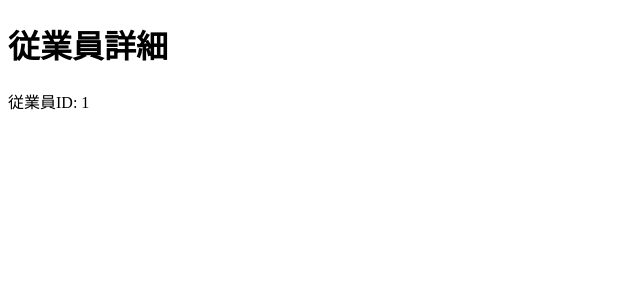
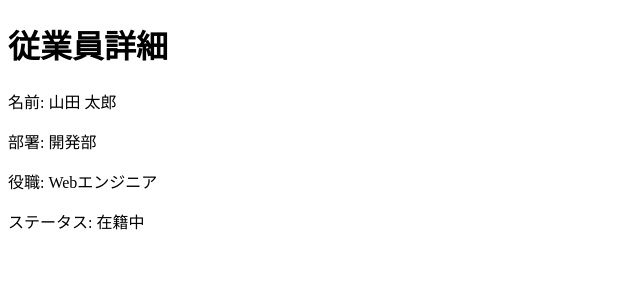
Before and after one commit to yuuttana1223/employee-system, an Angular app: page /employees/1 in a window 1280 px wide. Shown: the top 300 px of the page, without its empty margins (0-640 px from the left). Built offline with nearby package versions, Linux system fonts and the light colour scheme.

Commit message:
Display employee details from service

```diff
--- a/src/app/employees/employee-detail/employee-detail.html
+++ b/src/app/employees/employee-detail/employee-detail.html
@@ -1,2 +1,15 @@
 <h1>従業員詳細</h1>
-<p>従業員ID: {{ employeeId }}</p>
+
+@if (employee; as selectedEmployee) {
+  <p>名前: {{ selectedEmployee.name }}</p>
+  <p>部署: {{ selectedEmployee.department }}</p>
+  <p>役職: {{ selectedEmployee.position }}</p>
+
+  @if (selectedEmployee.status === 'active') {
+    <p>ステータス: 在籍中</p>
+  } @else {
+    <p>ステータス: 退職済み</p>
+  }
+} @else {
+  <p>従業員が見つかりません</p>
+}
--- a/src/app/employees/employee-detail/employee-detail.ts
+++ b/src/app/employees/employee-detail/employee-detail.ts
@@ -1,5 +1,7 @@
 import { Component, inject } from '@angular/core';
 import { ActivatedRoute } from '@angular/router';
+
+import { EmployeeService } from '../employee-service';
 
 @Component({
   selector: 'app-employee-detail',
@@ -9,7 +11,12 @@ import { ActivatedRoute } from '@angular/router';
 })
 export class EmployeeDetail {
   private readonly activatedRoute = inject(ActivatedRoute);
+  private readonly employeeService = inject(EmployeeService);
 
   protected readonly employeeId =
-    this.activatedRoute.snapshot.paramMap.get('employeeId') ?? '不明';
+    this.activatedRoute.snapshot.paramMap.get('employeeId') ?? '';
+
+  protected readonly employee = this.employeeService.getEmployeeById(
+    this.employeeId,
+  );
 }
```
